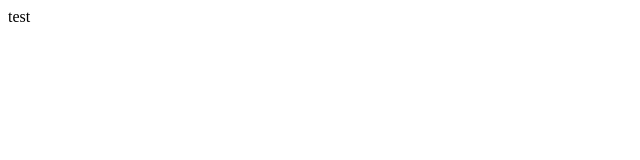
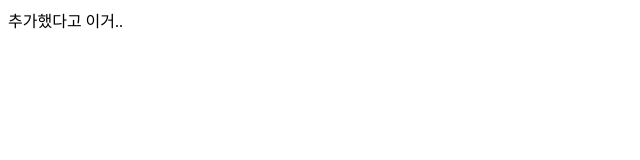
Before and after one commit to kssong77/testpjt, a plain HTML site: page index.html in a window 1280 px wide. Shown: the whole page, without its empty margins (0-640 px from the left). Drawn offline with Linux system fonts and the light colour scheme.

Commit message:
second commit

```diff
--- a/index.html
+++ b/index.html
@@ -6,6 +6,6 @@
     <title>Document</title>
 </head>
 <body>
-    test
+   추가했다고 이거..
 </body>
 </html>
```
